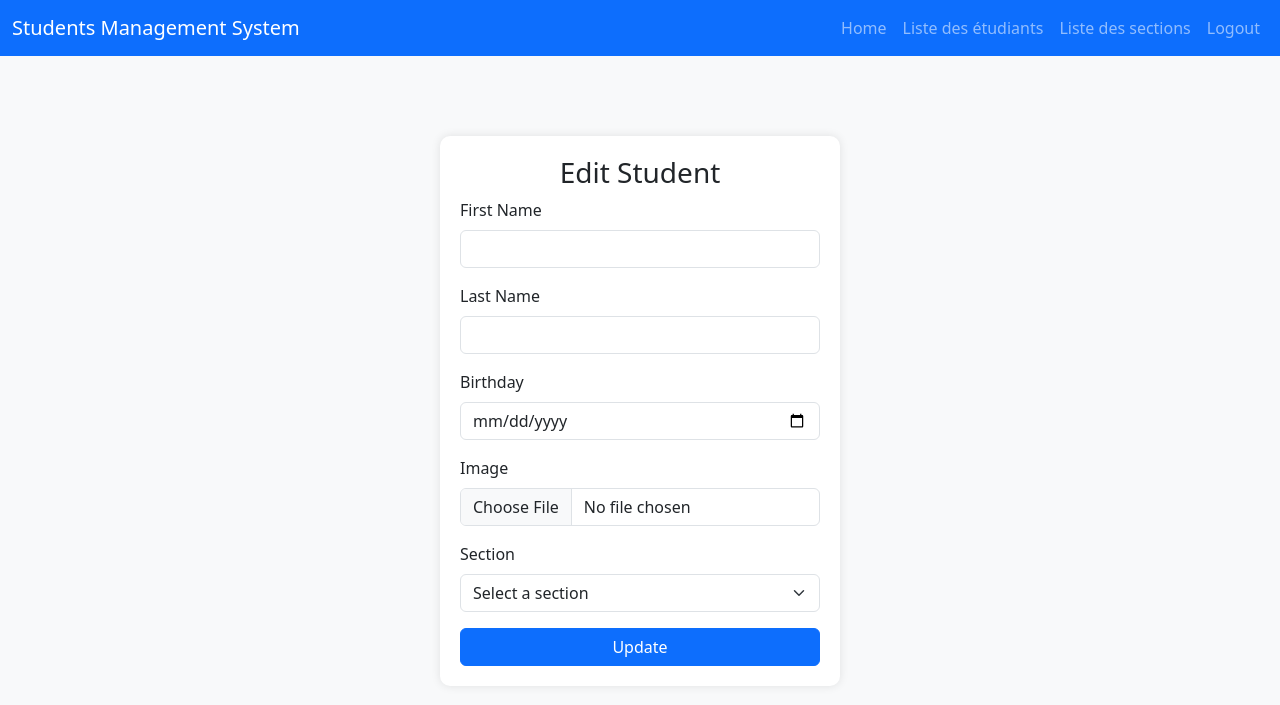
After one commit to TPs-PHP/Students-Management-System, a PHP site: page /editStudent.php in a window 1280 px wide. The commit adds this page. Shown: the top 705 px of the page. Run offline with PHP 8.4, Linux system fonts and the light colour scheme.

Commit message:
feat: create editStudent page

```diff
--- /dev/null
+++ b/views/editStudent.php
@@ -0,0 +1,148 @@
+<!DOCTYPE html>
+<html lang="en">
+<?php
+require_once '../config/db.php';
+require_once '../config/config.php';
+$bdd = ConnexionDB::getInstance();
+
+// Get values from URL
+$id = $_GET['id'] ?? null;
+$name = $_GET['name'] ?? '';
+$birthday = $_GET['birthday'] ?? '';
+$section = $_GET['section'] ?? '';
+$image = $_GET['image'] ?? '';
+
+// Split the name into first and last name if needed
+$nameParts = explode(' ', $name, 2);
+$firstName = $nameParts[0] ?? '';
+$lastName = $nameParts[1] ?? '';
+?>
+
+<head>
+    <meta charset="UTF-8">
+    <meta name="viewport" content="width=device-width, initial-scale=1.0">
+    <title>Edit Student</title>
+
+    <!-- Bootstrap CSS -->
+    <link href="https://cdn.jsdelivr.net/npm/bootstrap@5.3.2/dist/css/bootstrap.min.css" rel="stylesheet">
+    <link rel="stylesheet" href="style.css">
+</head>
+
+<body>
+    <!-- Navbar -->
+    <nav class="navbar navbar-expand-lg navbar-dark bg-primary">
+        <div class="container-fluid">
+            <a class="navbar-brand" href="#">Students Management System</a>
+            <button class="navbar-toggler" type="button" data-bs-toggle="collapse" data-bs-target="#navbarNav" aria-controls="navbarNav" aria-expanded="false" aria-label="Toggle navigation">
+                <span class="navbar-toggler-icon"></span>
+            </button>
+            <div class="collapse navbar-collapse" id="navbarNav">
+                <ul class="navbar-nav ms-auto">
+                    <li class="nav-item"><a class="nav-link" href="home.php">Home</a></li>
+                    <li class="nav-item"><a class="nav-link" href="listeEtudiants.php">Liste des étudiants</a></li>
+                    <li class="nav-item"><a class="nav-link" href="listeSections.php">Liste des sections</a></li>
+                    <li class="nav-item"><a class="nav-link" href="login.php">Logout</a></li>
+                </ul>
+            </div>
+        </div>
+    </nav>
+
+    <div class="container">
+        <div class="login-container">
+            <h3 class="text-center">Edit Student</h3>
+            <form action="" method="POST" enctype="multipart/form-data">
+                <!-- Hidden field to preserve the student ID -->
+                <input type="hidden" name="id" value="<?php echo htmlspecialchars($id); ?>">
+
+                <!-- First Name -->
+                <div class="mb-3">
+                    <label for="firstName" class="form-label">First Name</label>
+                    <input type="text" class="form-control" id="firstName" name="firstName" value="<?php echo htmlspecialchars($firstName); ?>" required>
+                </div>
+
+                <!-- Last Name -->
+                <div class="mb-3">
+                    <label for="lastName" class="form-label">Last Name</label>
+                    <input type="text" class="form-control" id="lastName" name="lastName" value="<?php echo htmlspecialchars($lastName); ?>" required>
+                </div>
+
+                <!-- Birthday -->
+                <div class="mb-3">
+                    <label for="birthday" class="form-label">Birthday</label>
+                    <input type="date" class="form-control" id="birthday" name="birthday" value="<?php echo htmlspecialchars($birthday); ?>" required>
+                </div>
+
+                <!-- Image Upload -->
+                <div class="mb-3">
+                    <label for="image" class="form-label">Image</label>
+                    <input type="file" class="form-control" id="image" name="image" accept="image/*" required>
+                </div>
+
+                <!-- Section -->
+                <div class="mb-3">
+                    <label for="section" class="form-label">Section</label>
+                    <select class="form-select" id="section" name="section" required>
+                        <option value="" disabled <?php echo empty($section) ? 'selected' : ''; ?>>Select a section</option>
+                        <option value="1" <?php echo $section == '1' ? 'selected' : ''; ?>>Génie Logiciel</option>
+                        <option value="2" <?php echo $section == '2' ? 'selected' : ''; ?>>Réseaux Informatiques et Télécommunications</option>
+                        <option value="3" <?php echo $section == '3' ? 'selected' : ''; ?>>Informatique Industrielle et Automatique</option>
+                        <option value="4" <?php echo $section == '4' ? 'selected' : ''; ?>>Instrumentation et Maintenance Industrielle</option>
+                        <option value="5" <?php echo $section == '5' ? 'selected' : ''; ?>>Chimie Industrielle</option>
+                        <option value="6" <?php echo $section == '6' ? 'selected' : ''; ?>>Biologie Industrielle</option>
+                    </select>
+                </div>
+
+                <!-- Update Button -->
+                <button type="submit" name="submit" class="btn btn-primary w-100">Update</button>
+            </form>
+        </div>
+    </div>
+
+    <!-- Bootstrap JS -->
+    <script src="https://cdn.jsdelivr.net/npm/bootstrap@5.3.2/dist/js/bootstrap.bundle.min.js"></script>
+</body>
+
+<?php
+if (isset($_POST['submit'])) {
+    // Use the ID from the hidden field instead of $_GET
+    $id = $_POST['id'] ?? null;
+
+    $name = $_POST['firstName'] . ' ' . $_POST['lastName'];
+    $birthday = $_POST['birthday'];
+    $section = $_POST['section'];
+    $image = $_FILES['image']['name'];
+    $target_dir = "../uploads/";
+    $target_file = $target_dir . basename($_FILES["image"]["name"]);
+
+    // Validate image
+    $allowed_types = ['image/jpeg', 'image/png', 'image/gif'];
+    if (!in_array($_FILES['image']['type'], $allowed_types)) {
+        echo "<script>alert('Invalid image format. Only JPG, PNG, and GIF allowed.');</script>";
+    } elseif (move_uploaded_file($_FILES["image"]["tmp_name"], $target_file)) {
+        // Check if the student exists
+        $stmt = $bdd->prepare("SELECT COUNT(*) FROM students WHERE id = ?");
+        $stmt->execute([$id]);
+        $count = $stmt->fetchColumn();
+
+        if ($count == 0) {
+            echo "<script>alert('Student not found.'); window.location.href='listeEtudiants.php';</script>";
+            exit;
+        }
+
+        // Prepare the update query
+        $stmt = $bdd->prepare("UPDATE students SET name = ?, birthday = ?, section_id = ?, image = ? WHERE id = ?");
+        $result = $stmt->execute([$name, $birthday, $section, $image, $id]);
+
+        if (!$result) {
+            var_dump($stmt->errorInfo());
+        } else {
+            echo "<script>alert('Student updated successfully!'); window.location.href='listeEtudiants.php';</script>";
+            exit;
+        }
+    } else {
+        echo "<script>alert('Failed to upload image.');</script>";
+    }
+}
+?>
+
+</html>
```
Also changed, not shown: database/students_management_system.sql (+7 -6 lines), views/listeEtudiants.php (+6 -5 lines), uploads/mbappe.jpg (added), uploads/yamal.jpg (added).
